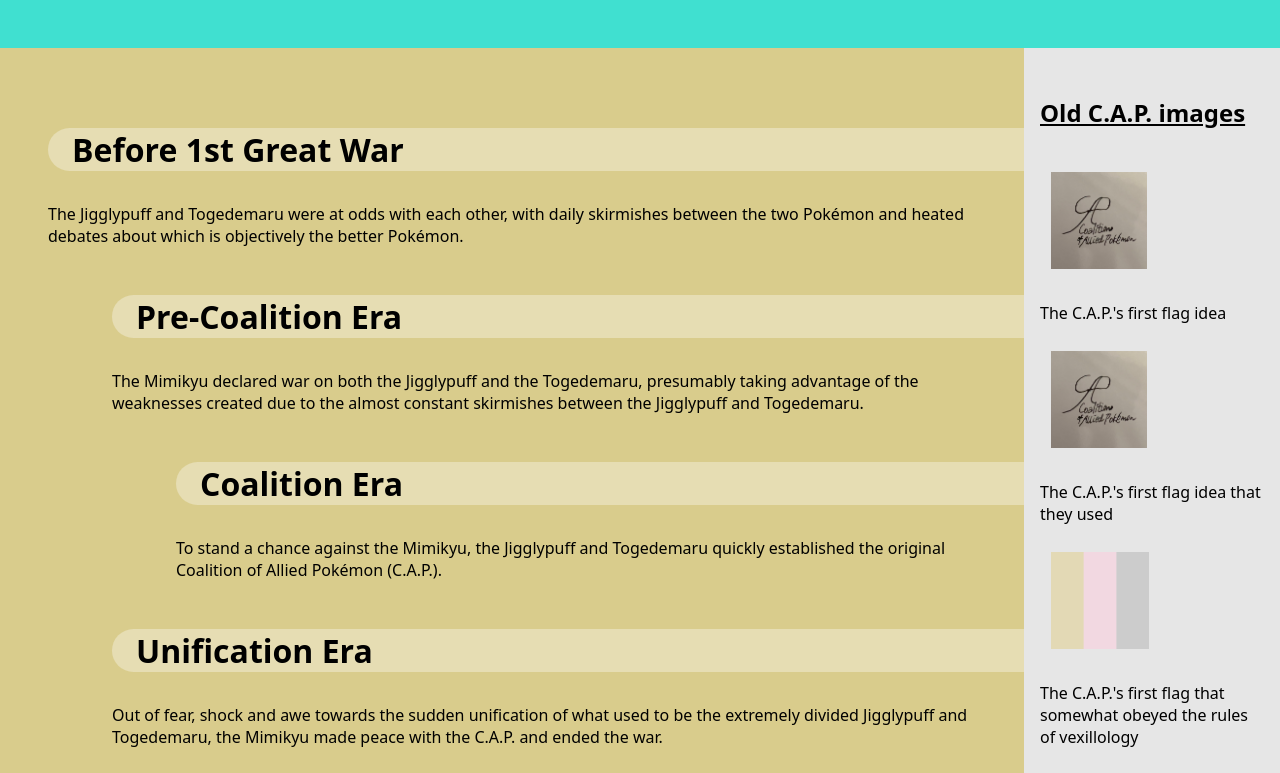
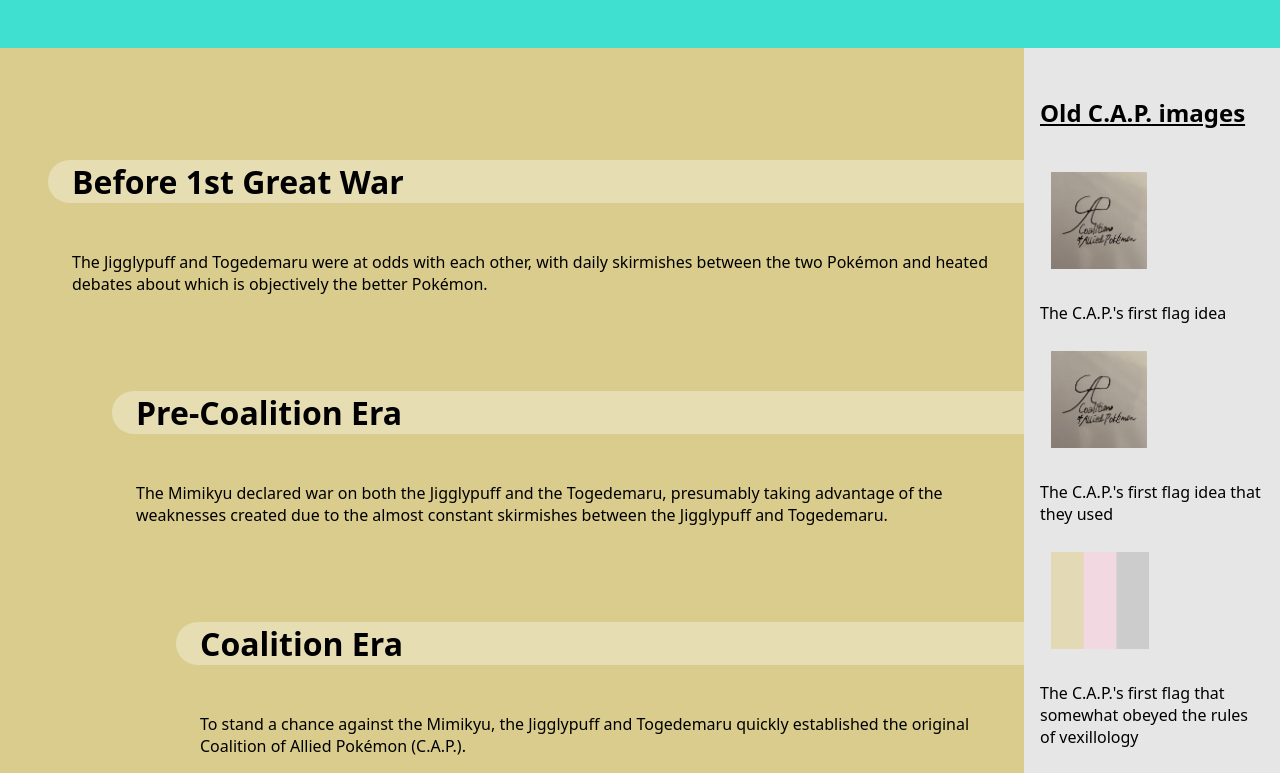
Before and after one commit to DGTV11/UPA_sveltekit, a SvelteKit app: page /history in a window 1280 px wide. Shown: the part 780-1553 px from the top of the page. Built offline with nearby package versions, Linux system fonts and the light colour scheme.

Commit message:
Added image functionality to Article and did some code cleanup (moved stuff to components, made generic component for images in history, etc)

```diff
--- /dev/null
+++ b/src/lib/components/Article.svelte
@@ -0,0 +1,49 @@
+<script>
+	export let title;
+	export let content;
+	export let headingStyle = '';
+	export let contentStyle = '';
+	export let articleStyle = '';
+	export let image = { src: null, alt: null };
+	const { src, alt } = image;
+	let areas = src ? 'image content' : 'content content';
+</script>
+
+<article style="grid-template-areas: 'headline headline' '{areas}'; {articleStyle}">
+	<h3 style={headingStyle}>{title}</h3>
+	<p style={contentStyle}>{content}</p>
+	{#if src}
+		<img {src} {alt} />
+	{/if}
+</article>
+
+<style>
+	article {
+		margin-top: 3rem;
+		margin-right: -3rem;
+		display: grid;
+		grid-template-rows: auto 1fr;
+  		grid-template-columns: 1fr 4fr;
+	}
+
+	article > * {
+		padding-left: 1.5rem;
+	}
+
+	h3 {
+		background-color: var(--primary-2);
+		border-top-left-radius: 1.5rem;
+		border-bottom-left-radius: 1.5rem;
+		grid-area: headline;
+	}
+
+	img {
+		max-width: 100%;
+		max-height: 100%;
+		grid-area: image;
+	}
+
+	p {
+		grid-area: content;
+	}
+</style>
--- a/src/routes/history/OldCAPImgs.svelte
+++ b/src/lib/components/Images.svelte
@@ -1,10 +1,11 @@
 <script>
-	import { old_cap_images } from './data';
+	export let title;
+	export let images;
 </script>
 
 <section>
-	<h4><u>Old C.A.P. images</u></h4>
-	{#each old_cap_images as img}
+	<h4>{title}</h4>
+	{#each images as img}
 		<section>
 			<img src={img.src} alt={img.alt} />
 			<p>{img.description}</p>
@@ -13,6 +14,9 @@
 </section>
 
 <style>
+	h4 {
+		text-decoration: underline;
+	}
 	img {
 		max-width: 7.5rem;
 		max-height: 7.5rem;
--- a/src/routes/history/+page.svelte
+++ b/src/routes/history/+page.svelte
@@ -1,57 +1,36 @@
 <script>
+	import Article from '$lib/components/Article.svelte';
 	import Aside from '$lib/components/Aside.svelte';
+	import Images from '$lib/components/Images.svelte';
+
 	import Hero from './Hero.svelte';
-	import UPAImgs from './UPAImgs.svelte';
-	import OldCAPImgs from './OldCAPImgs.svelte';
-	import { timeline } from './data.js';
+	import { old_cap_images, upa_images, timeline } from './data.js';
 </script>
 
 <Hero></Hero>
-<section>
-	{#each timeline as event}
-		<article>
-			<header>
-				<h3>{event.title}</h3>
-			</header>
-			<main>
-				<p>
-					{event.content}
-				</p>
-			</main>
-		</article>
+<section id="history">
+	{#each timeline as { title, content }}
+		<Article {title} {content}></Article>
 	{/each}
 </section>
 
 <Aside>
-	<OldCAPImgs></OldCAPImgs>
-	<UPAImgs></UPAImgs>
+	<Images title="Old C.A.P. images" images={old_cap_images}></Images>
+	<Images title="U.P.A. images" images={upa_images}></Images>
 </Aside>
 
 <style>
 	section {
 		background-color: var(--primary-3);
-		/*padding-right: 0;*/
 	}
-	/* article {
-		margin-left: calc(var(--i) * 1rem);
-	} */
 
-	article:nth-child(4n-3) {
+	:global(#history > article:nth-child(4n-3)) {
 		padding-left: 0rem;
 	}
-	article:nth-child(even) {
+	:global(#history > article:nth-child(even)) {
 		padding-left: 4rem;
 	}
-	article:nth-child(4n + 3) {
+	:global(#history > article:nth-child(4n + 3)) {
 		padding-left: 8rem;
 	}
-
-	header {
-		background-color: var(--primary-2);
-		border-top-left-radius: 1.5rem;
-		border-bottom-left-radius: 1.5rem;
-		padding-left: 1.5rem;
-		margin-top: 3rem;
-		margin-right: -3rem;
-	}
 </style>
--- a/src/routes/history/UPAImgs.svelte
+++ /dev/null
@@ -1,21 +0,0 @@
-<script>
-	import { upa_images } from "./data";
-</script>
-
-<section>
-		<h4><u>U.P.A. images</u></h4>
-		{#each upa_images as img}
-			<section>
-				<img src={img.src} alt={img.alt} />
-				<p>{img.description}</p>
-			</section>
-		{/each}
-	</section>
-
-<style>
-	img {
-		max-width: 7.5rem;
-		max-height: 7.5rem;
-		padding: 5%;
-	}
-</style>
--- a/src/routes/news/+page.svelte
+++ b/src/routes/news/+page.svelte
@@ -1,14 +1,26 @@
-<section>
+<script>
+	import Article from '$lib/components/Article.svelte';
+
+	import { news_articles } from './data.js';
+</script>
+
+<section id="hero">
 	<h2>News</h2>
-	<p>
-		Lorem ipsum dolor, sit amet consectetur adipisicing elit. Nostrum sint aliquid animi ipsam iusto
-		rerum voluptates architecto recusandae, doloremque facilis! Delectus dolores, pariatur hic,
-		provident fugiat ullam ea incidunt minus placeat illum eligendi cupiditate! Numquam commodi vel
-		nesciunt recusandae doloremque nostrum, fugiat sequi ducimus vero debitis temporibus error nam
-		mollitia enim deserunt laboriosam, pariatur non dolor aperiam animi odio provident! Fugiat,
-		pariatur consectetur possimus ratione autem vel laudantium libero rerum dolore illo quae
-		perferendis aspernatur quo est repellendus distinctio excepturi fugit architecto id, sapiente
-		laboriosam velit mollitia ipsam! Iusto magni dolor necessitatibus sint perspiciatis quaerat et
-		libero omnis, vel officiis.
-	</p>
 </section>
+<section id="news">
+	{#each news_articles as { title, content, image }}
+		<Article
+			{title}
+			{content}
+			{image}
+			headingStyle="border-radius: 1.5rem;margin-right: 2.5rem;"
+			contentStyle="margin-right: 2.5rem;"
+		></Article>
+	{/each}
+</section>
+
+<style>
+	section {
+		grid-column: 1 / -1;
+	}
+</style>
--- /dev/null
+++ b/src/routes/news/data.js
@@ -0,0 +1,11 @@
+
+export const news_articles = [
+    {
+        title: 'Jigglypuff proven to be objectively superior to all other Pokemon',
+        content: 'BREAKING NEWS! We just received information that according to a new AGI model, Jigglypuff is objectively superior to ALL other Pokemon! Hail Jigglypuff!',
+        image: {
+            src: './og-pokemon/jigglypuff.png',
+            alt: 'A glorious Jigglypuff'
+        }
+    }
+]
```
